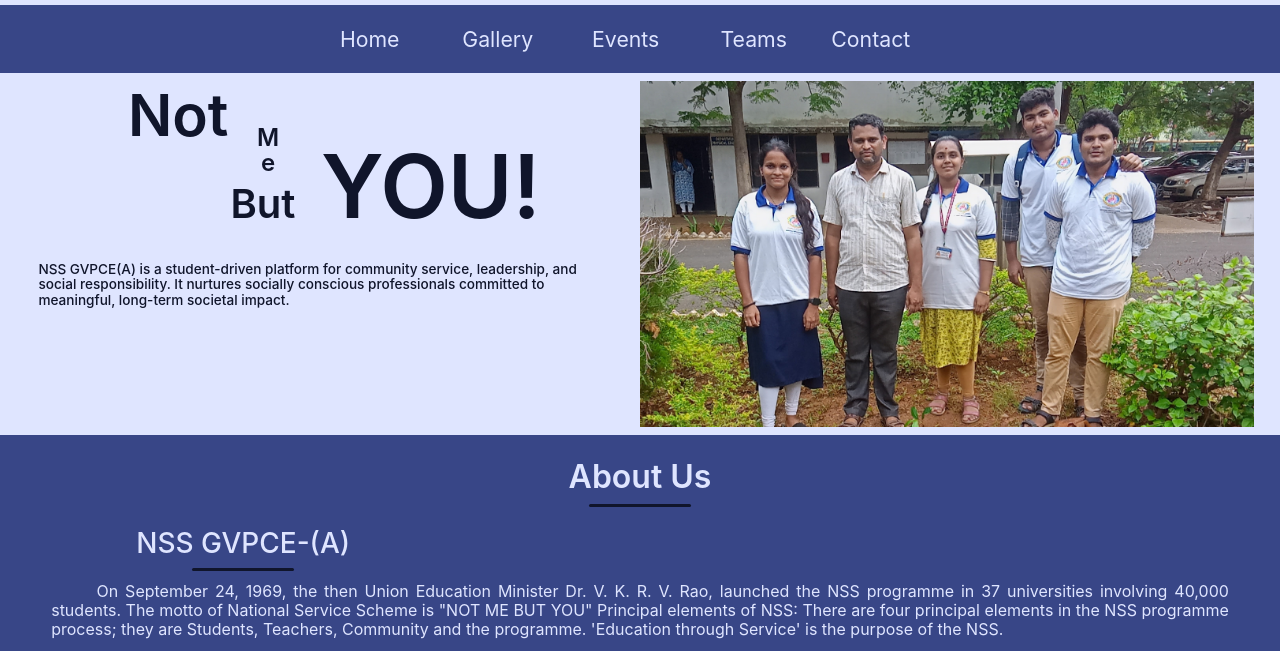
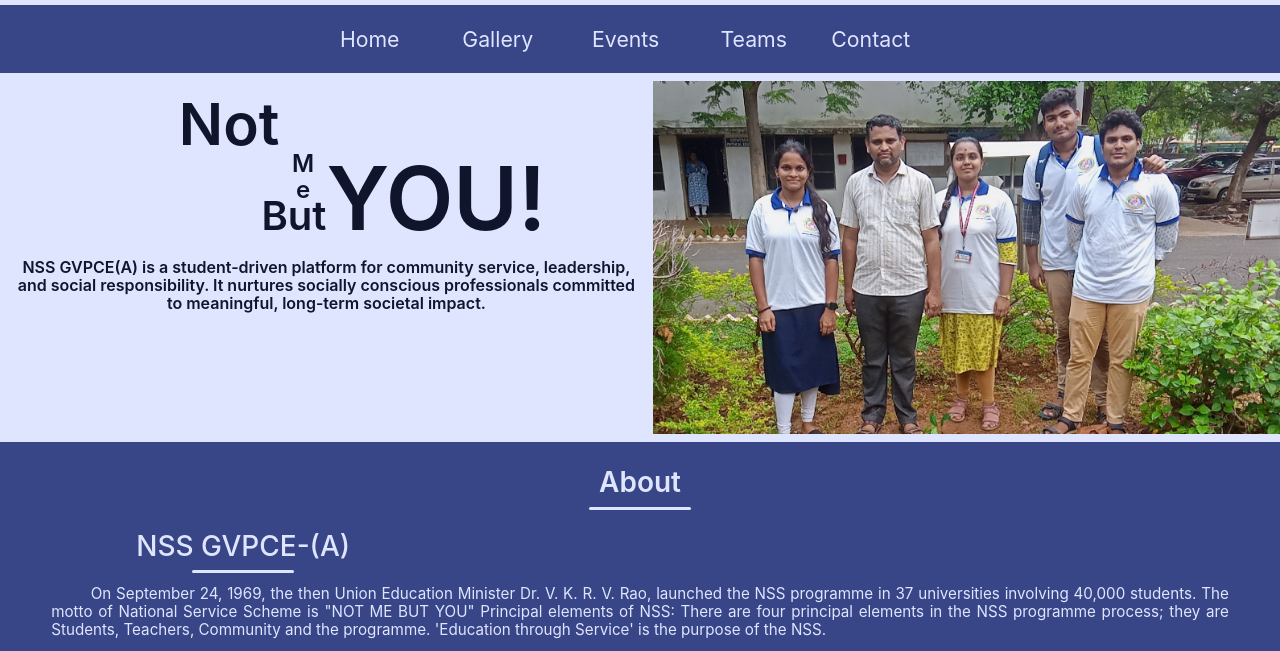
Before and after one commit to slokeshvarma/nss_website, a plain HTML site: page index.html in a window 1280 px wide. Shown: the part 139-790 px from the top of the page. Drawn offline with Linux system fonts and the light colour scheme.

Commit message:
some changes on landing section

```diff
--- a/index.html
+++ b/index.html
@@ -66,10 +66,10 @@
             </section>
              <section class="aboutUs" id="aboutUs">
                 <div class="aboutUsHeading">
-                    <h1>About Us</h1><hr>
+                    <h1>About</h1><hr class="aboutUshr">
                 </div>
                 <div class="aboutUsNSS">
-                    <h2>NSS GVPCE-(A)</h2><hr>
+                    <h2>NSS GVPCE-(A)</h2><hr class="aboutUshr">
                     <p style="white-space: pre; text-wrap: wrap;">&#9; On September 24, 1969, the then Union Education Minister Dr. V. K. R. V. Rao, launched the NSS programme in 37 universities involving 40,000 students. The motto of National Service Scheme is "NOT ME BUT YOU" Principal elements of NSS: There are four principal elements in the NSS programme process; they are Students, Teachers, Community and the programme. 'Education through Service' is the purpose of the NSS.</p>
                     <p style="white-space: pre; text-wrap: wrap;">&#9; The National Service Scheme (NSS) is a Central Sector Scheme of Government of India, Ministry of Youth Affairs & Sports. It provides opportunity to the student youth of 11th & 12th Class of schools at +2 Board level and student youth of Technical Institution, Graduate & Post Graduate at colleges and University level of India to take part in various government led community service activities & programmes. The sole aim of the NSS is to provide hands on experience to young students in delivering community service.</p>
                     <a href="https://nss.gov.in/">Know More</a>
--- a/main.js
+++ b/main.js
@@ -14,9 +14,7 @@
   }
 }
 
-function navSticky() {
-    const pageScrollValue = window.scrollY || document.documentElement.scrollTop;
-    const collgeLabelHeight = document.getElementsByClassName("collegeLabel")[0].clientHeight;
+function navSticky(pageScrolledPassed) {
     const nav = document.getElementsByTagName("nav")[0];
     const navLogo = document.getElementsByClassName("navLogo")[0];
     const navImage = document.getElementsByClassName("navImage")[0];
@@ -26,17 +24,13 @@
     const navHamburgerLines = document.getElementsByClassName("navHamburgerLine");
     const landingSection = document.getElementsByClassName("landingSection")[0];
     const aboutUs = document.getElementById("aboutUs");
-
-    const root = document.documentElement;
-    root.style.setProperty("--navHeight", nav.offsetHeight + "px");
-
-    let pageScrolledPassed = false;
-    if (pageScrollValue/collgeLabelHeight >= 1) {
-        pageScrolledPassed = true;
-    }
+    const aboutUshrs = document.getElementsByClassName("aboutUshr");
 
     Array.from(navLinks).forEach(navLink => {
-        navLink.classList.toggle("clicked", pageScrolledPassed);
+        navLink.classList.toggle("sticked", pageScrolledPassed);
+    })
+    Array.from(aboutUshrs).forEach(aboutUshr => {
+        aboutUshr.classList.toggle("sticked", pageScrolledPassed);
     })
     Array.from(navHamburgerLines).forEach(hamburgerLine => {
         hamburgerLine.classList.toggle("sticked", pageScrolledPassed);
@@ -55,7 +49,27 @@
     document.documentElement.classList.toggle('darkMode');
 }
 
-window.addEventListener('scroll', navSticky, { passive: true });
+window.addEventListener('scroll',
+    () => {
+        const pageScrollValue = window.scrollY || document.documentElement.scrollTop;
+        const collgeLabelHeight = document.getElementsByClassName("collegeLabel")[0].clientHeight;
+        const nav = document.getElementsByTagName("nav")[0];
+        const root = document.documentElement;
+        root.style.setProperty("--navHeight", nav.offsetHeight + "px");
+
+        let pageScrolledPassed = false;
+        if (pageScrollValue/collgeLabelHeight >= 1) {
+            pageScrolledPassed = true;
+            root.style.setProperty("--pageScrolledTill", Math.round((pageScrollValue/collgeLabelHeight)*100)/100);
+            if (pageScrollValue/collgeLabelHeight >= 2) {
+                root.style.setProperty("--pageScrolledTill", 2);
+            }
+        }
+        if (!pageScrolledPassed) {
+        }
+        navSticky(pageScrolledPassed);
+
+}, { passive: true });
 window.addEventListener('touchmove', navSticky);
 
 function openLink(link) {
--- a/styles.css
+++ b/styles.css
@@ -1,4 +1,8 @@
 /* #region All Variables, Resets and Base Declaration */
+:root {
+    --navHeight: 0;
+    --pageScrolledTill: 0.1;
+}
 :root.lightMode {
     --primaryColor: rgb(56, 70, 135);
     --secondaryColor: rgb(255, 255, 255);
@@ -70,7 +74,7 @@
 }
 /* #endregion */
 
-/* region Mobile–Base styles */
+/* #region header section */
 header {
     z-index: 2;
 }
@@ -240,6 +244,8 @@
     opacity: 1;
     transition: opacity 0.6s ease-in-out transform 0.7s ease-in-out;
 }
+/* #endregion header section */
+
 main {
     height: 150vh;
     background-color: var(--background1Color);
@@ -249,73 +255,71 @@
     flex-direction: row;
     flex-wrap: wrap;
     margin-top: 0;
-    padding: 1vh 2vw;
+    padding: 1vh 1vw;
+    gap: 1vw;
     color: var(--text1Color);
     background-color: var(--background1Color);
 }
 .landingSection.sticked {
-    padding-top: calc(1.85 * var(--navHeight));
+    padding-top: clamp(1vh, calc(var(--pageScrolledTill)* var(--navHeight)), 100vh);
     color: var(--text2Color);
     background-color: var(--primaryColor);
 }
 .landingSectionText {
-    flex: 1 0 100%;
+    flex: 0 1 100%;
     height: fit-content;
     max-width: 100vw;
     font-weight: 600;
 }
 .landingSectionTextTop {
-    flex: 1 0 50%;
+    flex: 0 0 50%;
     width: 100%;
     justify-content: center;
-    gap: 1.5vh;
 }
 .landingSectionTextTop1 {
-    flex: 1 0 50%;
+    width: 50%;
     flex-direction: row;
-    gap: 2vw;
-    height: fit-content;
-    justify-content: flex-start;
-    align-items: flex-start;
-    padding-left: clamp(16%, 16% + 2vw, 20%);
 }
 .landingSectionTextTop1 p:first-child {
+    flex: 0 0 85%;
+    align-self: flex-start;
+    justify-content: flex-end;
+    text-align: right;
     font-size: clamp(0.75rem, 0.75rem + 8vw, 3.65rem);
 }
 .landingSectionTextTop1 p:last-child {
+    flex: 0 0 15%;
     align-self: flex-end;
-    font-size: clamp(0.25rem, 0.25rem + 3.5vw, 1.5rem);
+    justify-content: center;
     writing-mode: vertical-lr;
     text-orientation: upright;
-    letter-spacing: -0.5vh;
-    transform: translateY(clamp(7px, 20vh, 25px));
+    letter-spacing: clamp(-0.2rem, calc(-0.2rem - 0.0109 * (100vw - 35vw)), -0.95rem);
+    font-size: clamp(0.25rem, 0.25rem + 3.5vw, 1.5rem);
+    margin-top: clamp(0.75rem, 0.75rem + 6.5vw, 3.65rem);
+    min-width: none;
 }
 .landingSectionTextTop2 {
+    width: 100%;
+    flex-direction: row;
+    justify-content: center;
+    align-items: last baseline;
+    margin-top:  clamp(-3.5rem, calc(-2rem - 1.35vw), -2rem);
+}
+.landingSectionTextTop2 p {
     flex: 0 1 50%;
-    flex-direction: row;
-    gap: 2vw;
-    height: fit-content;
-    justify-content: flex-start;
-    align-items: last baseline;
-    padding-left: 34%;
-    transform: translateY(-3vh);
 }
-
 .landingSectionTextTop2 p:first-child {
+    text-align: right;
     font-size: clamp(0.75rem, 0.75rem + 3.5vw, 2.5rem);
 }
 .landingSectionTextTop2 p:last-child {
+    text-align: left;
     font-size: clamp(0.5rem, 0.5rem + 14vw, 5.5rem);
 }
 .landingSectionTextBottom {
     display: none;
-    padding: 0 4vw 0 1vw;
 }
-.landingSectionTextBottom p:last-child {
-    text-align: left;
-    font-size: clamp(0.15rem, 0.15rem + 2vw, 0.85rem);
-    font-weight: 450;
-}
+/* #region about section */
 .aboutUs {
     flex: 0 0 fit-content;
     width: 100%;
@@ -328,26 +332,26 @@
     color: var(--text1Color);
     background-color: var(--background1Color);
 }
-.aboutUs hr {
-    background-color: var(--text1Color);
+.aboutUshr {
+    background-color: var(--background1Color);
     width: 9vw;
     height: clamp(1px, 1px + 1vh, 3px);
     border-radius: 1rem;
     margin-bottom: clamp(3px, 2px + 1.5vw, 20px);
 }
-.aboutUs hr.sticked {
-    background-color: var(--text2Color)
+.aboutUshr.sticked {
+    background-color: var(--background2Color);
 }
 .aboutUsHeading {
     align-items: center;
-    font-size: clamp(0.75rem, 0.75rem + 2vw, 2rem);
+    font-size: clamp(0.75rem, 0.75rem + 2vw, 1.75rem);
     font-weight: 600;
 }
 .aboutUsHeading h1 {font-size: inherit; margin-bottom: clamp(3px, 2px + 0.5vw, 10px);}
 
 .aboutUsNSS {
     align-items: center;
-    font-size: clamp(0.5rem, 0.5rem + 1.5vw, 1rem);
+    font-size: clamp(0.5rem, 0.5rem + 1.5vw, 0.95rem);
     font-weight: 400;
 }
 .aboutUsNSS h2 {
@@ -393,6 +397,7 @@
     margin: clamp(0.3rem, 0.25rem + 0.5vh, 4rem) 0 clamp(0.3rem, 0.25rem + 1vh, 4rem) 0;
 }
 
+/* #endregion about Section */
 
 button {
     display: block;
@@ -414,6 +419,12 @@
     }
     .navTitle.sticked {
         transform: translate(10px);
+    }
+}
+
+@media only screen and (min-width: 420px) {
+    .landingSectionTextTop2 {
+        margin-top:  clamp(-5rem, calc(-2.75rem - 1.25vw), -2rem);
     }
 }
 @media only screen and (min-width: 768px) {
@@ -518,17 +529,27 @@
     .landingSection {
         flex-wrap: nowrap;
     }
+    .landingSection.sticked {
+        padding-top: clamp(1vw, calc(var(--pageScrolledTill)* var(--navHeight)), 100vw);
+    }
     .landingSectionText {
         flex: 1 0 50%;
+        align-self: center;
+        height: 100%;
+    }
+    .landingSectionTextTop {
+        height: 70%;
     }
     .landingSectionTextTop1 {
-        padding-left: 8vw;
+        width: 45%;
     }
     .landingSectionTextTop2 {
-        padding-left: 16vw;
+        margin-top:  clamp(-5rem, calc(-2.5rem - 1vw), -2rem);
+        margin-left: clamp(-2vw, calc(-0.05rem - 0.25vw), -0rem);
     }
     .landingSectionTextBottom {
         display: flex;
+        height: 30%;
     }
     .landingSectionImage {
         flex: 1 0 50%;
@@ -556,6 +577,13 @@
     .navImage.sticked {
         transform: translate(-2vw, 2vw) scale(1.3);
     }
+    .landingSectionTextTop1 {
+        width: 50%;
+    }
+    .landingSectionTextTop2 {
+        margin-top:  clamp(-5rem, calc(-2.5rem - 1vw), -2rem);
+        margin-left: 0;
+    }
 }
 @media only screen and (min-width: 1440px) {
     .navLogo {
```
